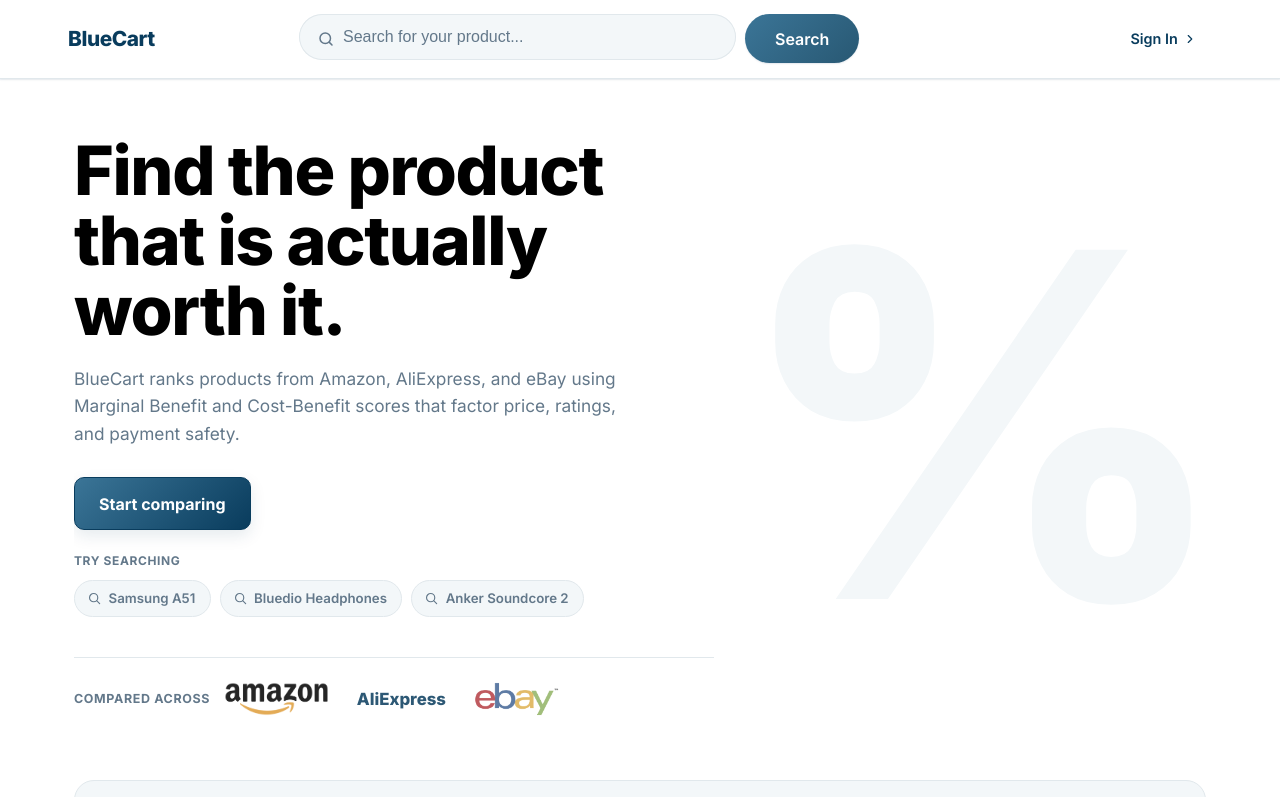
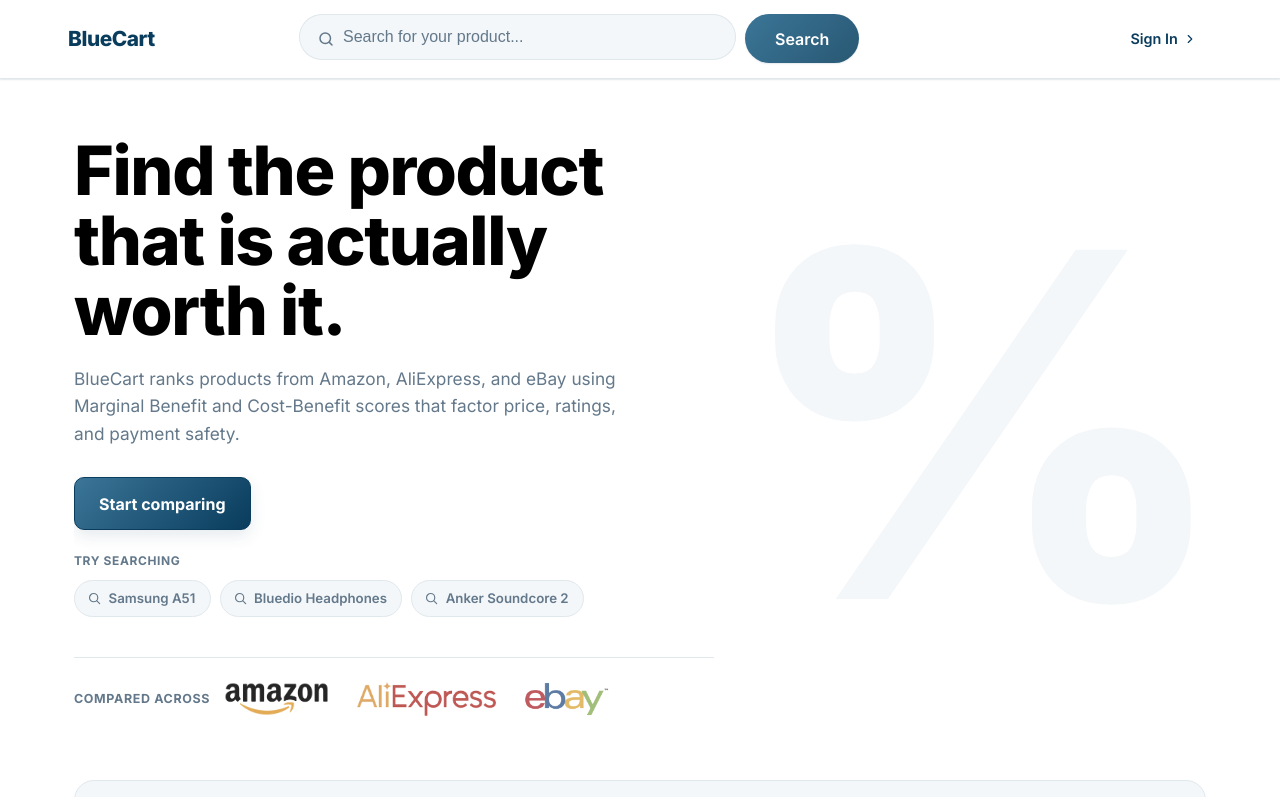
Before and after one commit to olivermooz-117/Blue-Cart-frontend-, a React (Vite) app: page / in a window 1280 px wide. Shown: the top 797 px of the page. Built offline with nearby package versions, Linux system fonts and the light colour scheme; no server answers.

Commit message:
Add aliexpress logo

```diff
--- a/src/pages/LandingPage.jsx
+++ b/src/pages/LandingPage.jsx
@@ -5,7 +5,7 @@ import "../styles/landing.css";
 const EXAMPLES = ["Samsung A51", "Bluedio Headphones", "Anker Soundcore 2"];
 const MARKETPLACES = [
   { name: "Amazon", logo: "/amazon-logo.png" },
-  { name: "AliExpress", logo: null },
+  { name: "AliExpress", logo: "/aliexpress-logo.png" },
   { name: "eBay", logo: "/ebay-logo.png" },
 ];
 
```
Also changed, not shown: public/aliexpress-logo.png (added), public/aliexpress.png (added).
